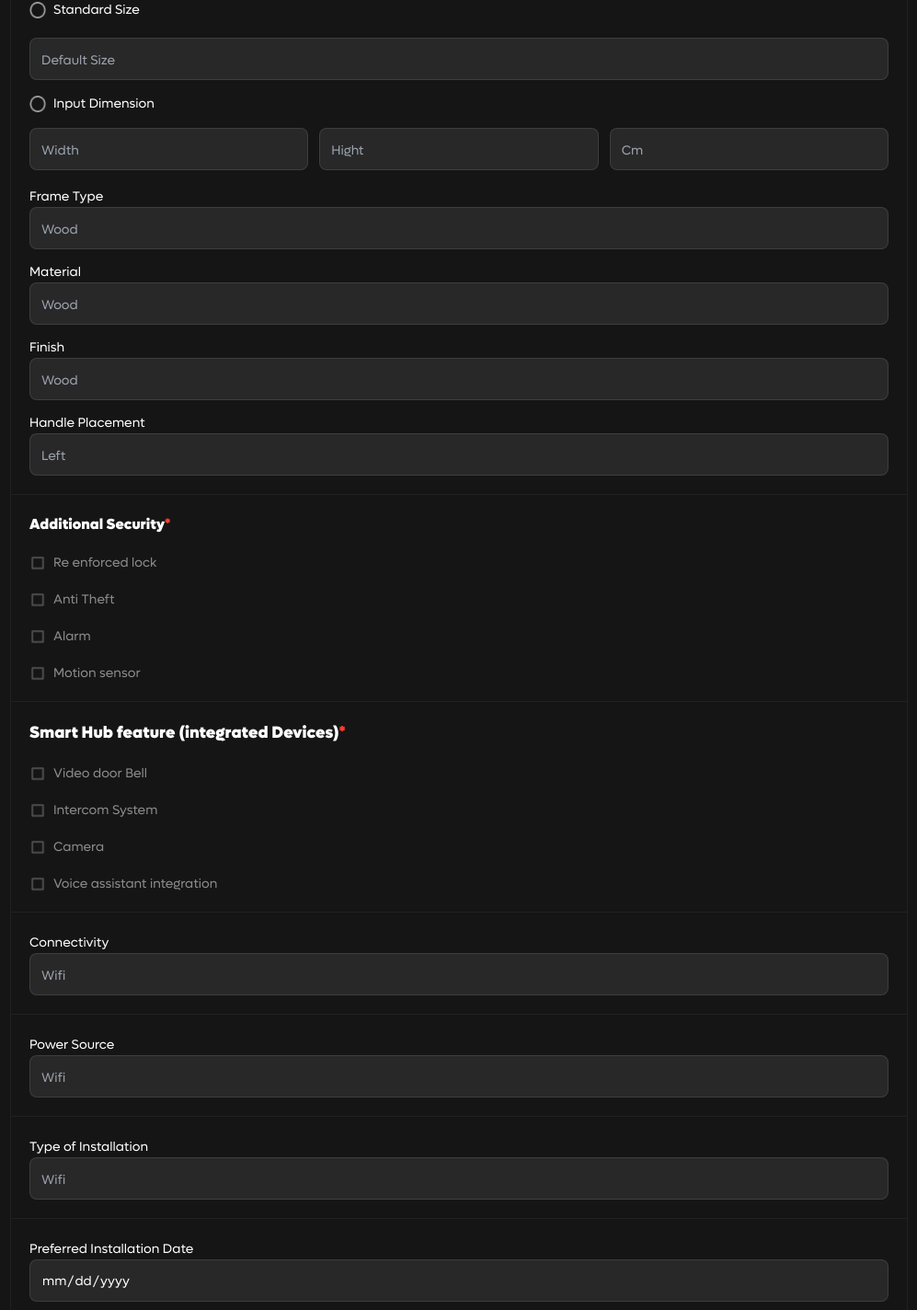
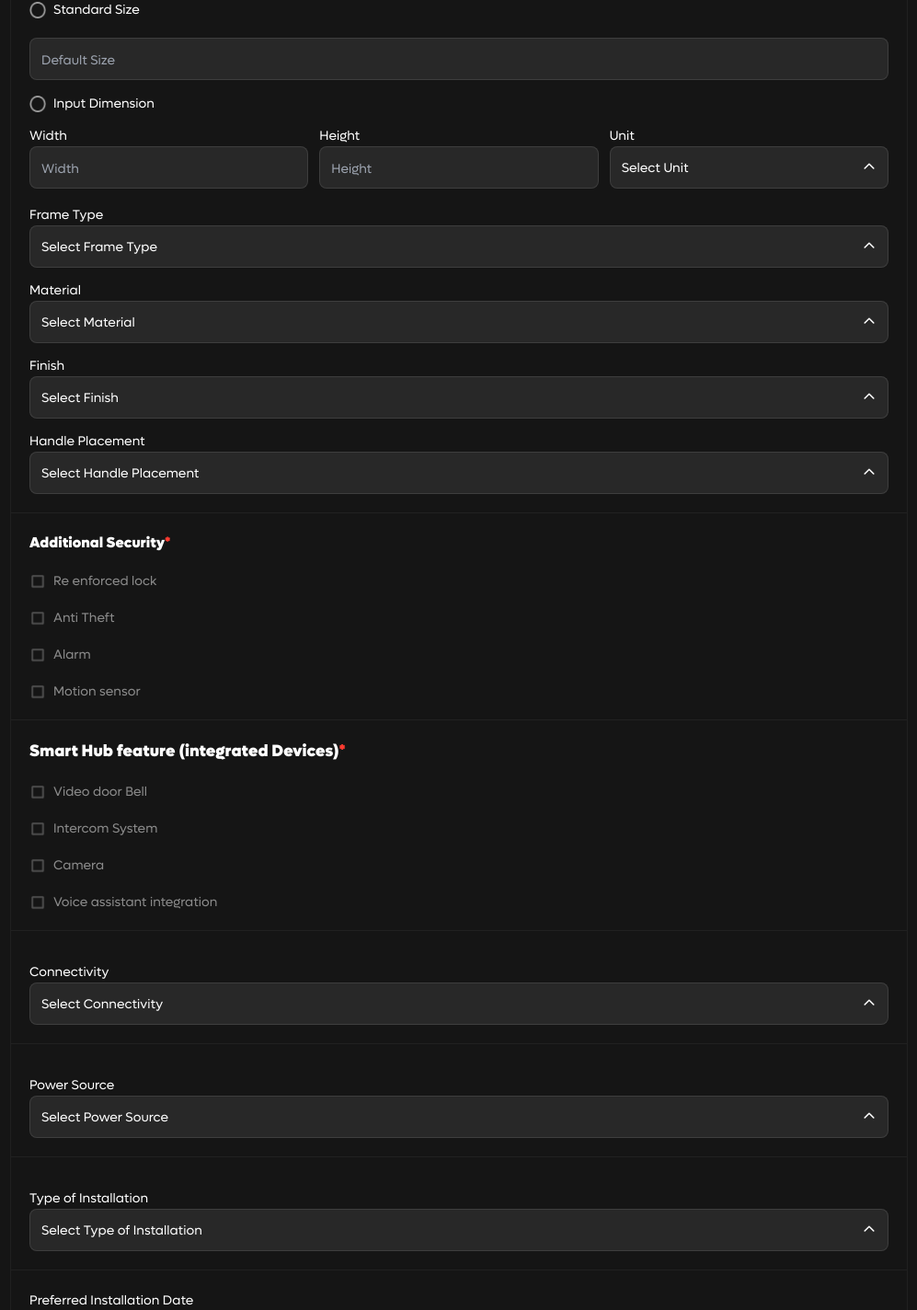
Before and after one commit to Dekatron322/altima, a Next.js app: page /preorder in a window 1280 px wide. Shown: the part 2092-3516 px from the top of the page at 92% size, without its empty margins (141-1138 px from the left). Built offline with nearby package versions, Linux system fonts and the light colour scheme.

Commit message:
dropdown

```diff
--- a/app/(auth)/(preoder)/preorder/page.tsx
+++ b/app/(auth)/(preoder)/preorder/page.tsx
@@ -9,6 +9,7 @@ import MainFooter from "components/Footer/MainFooter"
 import Image from "next/image"
 import { addOrderToUser, OrderPayload } from "services/orderService"
 import { useRouter } from "next/navigation"
+import Dropdown from "components/CustomDropdown"
 
 interface User {
   id: string
@@ -248,6 +249,86 @@ export default function Web() {
 
 
 
+  const frameTypeOptions = ["Slim", "Standard", "Reinforced",];
+  const MaterialOptions  = ["Wood", "Glass", "Metal",];
+  const connectivityOptions = ["Wi-Fi", "BlueTooth", "Zigbee", "None"];
+  const powerOptions = ["AC Connection", "Battery Backup,", "Solar Ready"];
+  const installationOptions = ["Residential", "Commercial,", "Hotel", "Office", "Other"];
+  const unitOptions = ["Cm", "Inches"];
+  const materialToFinishMap: Record<string, string[]> = {
+    Wood: ["Mahogany", "Maple", "Teak", "Oak"],
+    Glass: ["Frosted", "Tinted", "Transparent"],
+    Metal: ["Brushed", "Polished", "Matte"],
+  };
+  const handlePlacementOptions = ["Left", "Right", "Center"];
+
+  const handleFrameTypeSelect = (option: string) => {
+    setFormData((prev) => ({
+      ...prev,
+      door_spec_frame_type: option,
+    }));
+    setOpenDropdown(null);
+  };
+
+  const handleMaterialSelect = (option: string) => {
+    setFormData((prev) => ({
+      ...prev,
+      door_spec_material_type: option,
+      door_spec_finish_type: "", // Reset finish when material changes
+    }));
+    setOpenDropdown(null);
+  };
+
+  const handleConnectivitySelect = (option: string) => {
+    setFormData((prev) => ({
+      ...prev,
+      connectivity: option,
+    }));
+    setOpenDropdown(null);
+  };
+
+  const handleFinishSelect = (option: string) => {
+    setFormData((prev) => ({
+      ...prev,
+      door_spec_finish_type: option,
+    }));
+    setOpenDropdown(null);
+  };
+
+  const handleUnitSelect = (option: string) => {
+    setFormData((prev) => ({
+      ...prev,
+      door_spec_manual_size_unit: option,
+    }));
+    setOpenDropdown(null);
+  };
+
+  const handlePlacementSelect = (option: string) => {
+    setFormData((prev) => ({
+      ...prev,
+      handle_placement: option,
+    }));
+    setOpenDropdown(null);
+  };
+
+  const handlePowerSelect = (option: string) => {
+    setFormData((prev) => ({
+      ...prev,
+      power_source: option,
+    }));
+    setOpenDropdown(null);
+  };
+
+  const handleInstallationSelect = (option: string) => {
+    setFormData((prev) => ({
+      ...prev,
+      type_installation: option,
+    }));
+    setOpenDropdown(null);
+  };
+
+
+
   // Calculate and update total whenever quantity or selectedRadio changes
   useEffect(() => {
     const unitPrice = unitPrices[selectedRadio] ?? 0;
@@ -354,6 +435,13 @@ const subtotal = unitPrice + additionalCharges;
     setIsSubmitting(false);
   }
 };
+
+const [openDropdown, setOpenDropdown] = useState<string | null>(null);
+
+const toggleDropdown = (dropdown: string) => {
+  setOpenDropdown((prev) => (prev === dropdown ? null : dropdown));
+};
+
 
 
 
@@ -832,7 +920,7 @@ const subtotal = unitPrice + additionalCharges;
 
                   {/* Altima Elite Radio */}
                   <div
-                    className="my-4 flex w-full items-center gap-2"
+                    className="mt-4 flex w-full items-center gap-2"
                     onClick={() => {
                       toggleDoorSpec("Input Dimension")
                       setFormData((prevData) => ({
@@ -854,6 +942,8 @@ const subtotal = unitPrice + additionalCharges;
                   </div>
 
                   <div className="mb-4 grid gap-3 lg:grid-cols-3">
+                  <div className="mt-3">
+                  <label className=" text-sm text-white">Width</label>
                     <div className="h-[46px] w-full  items-center justify-between  rounded-lg border border-[#FFFFFF1A] bg-[#282828] px-3  hover:border-[#1B5EED4D] focus:border-[#1B5EED4D] focus:bg-[#FBFAFC] max-sm:mb-2">
                       <div className="flex h-[46px] items-center">
                         <input
@@ -868,101 +958,77 @@ const subtotal = unitPrice + additionalCharges;
                         />
                       </div>
                     </div>{" "}
+                    </div>
+                    <div className="mt-3">
+                    <label className=" text-sm text-white">Height</label>
                     <div className="h-[46px] w-full  items-center justify-between  rounded-lg border border-[#FFFFFF1A] bg-[#282828] px-3  hover:border-[#1B5EED4D] focus:border-[#1B5EED4D] focus:bg-[#FBFAFC] max-sm:mb-2">
+
                       <div className="flex h-[46px] items-center">
                         <input
                           type="text"
                           name="door_spec_manual_size_height"
                           value={formData.door_spec_manual_size_height}
                           onChange={handleChange}
-                          placeholder="Hight"
-                          className="item-center flex h-[24px] w-full bg-transparent text-sm text-white outline-none focus:outline-none"
-                          style={{ width: "100%", height: "24px" }}
-                          disabled={selectedRadio === "Altima Core"}
-                        />
-                      </div>
-                    </div>{" "}
-                    <div className="h-[46px] w-full  items-center justify-between  rounded-lg border border-[#FFFFFF1A] bg-[#282828] px-3  hover:border-[#1B5EED4D] focus:border-[#1B5EED4D] focus:bg-[#FBFAFC] max-sm:mb-2">
-                      <div className="flex h-[46px] items-center">
-                        <input
-                          type="text"
-                          name="door_spec_manual_size_unit"
-                          value={formData.door_spec_manual_size_unit}
-                          onChange={handleChange}
-                          placeholder="Cm"
+                          placeholder="Height"
                           className="item-center flex h-[24px] w-full bg-transparent text-sm text-white outline-none focus:outline-none"
                           style={{ width: "100%", height: "24px" }}
                           disabled={selectedRadio === "Altima Core"}
                         />
                       </div>
                     </div>
+                    </div>{" "}
+                    <Dropdown
+                    label="Unit"
+                    options={unitOptions}
+                    value={formData.door_spec_manual_size_unit || ''}
+                    onSelect={handleUnitSelect}
+                    isOpen={openDropdown === 'unit'}
+                    toggleDropdown={() => toggleDropdown('unit')}
+                  />
                   </div>
 
-                  <label className="text-sm text-white">Frame Type</label>
-                  <div className="h-[46px] w-full  items-center justify-between  rounded-lg border border-[#FFFFFF1A] bg-[#282828] px-3  hover:border-[#1B5EED4D] focus:border-[#1B5EED4D] focus:bg-[#FBFAFC] max-sm:mb-2">
-                    <div className="flex h-[46px] items-center">
-                      <input
-                        type="text"
-                        name="door_spec_frame_type"
-                        value={formData.door_spec_frame_type}
-                        onChange={handleChange}
-                        placeholder="Wood"
-                        className="item-center flex h-[24px] w-full bg-transparent text-sm text-white outline-none focus:outline-none"
-                        style={{ width: "100%", height: "24px" }}
-                        disabled={selectedRadio === "Altima Core"}
+                  <Dropdown
+                    label="Frame Type"
+                    options={frameTypeOptions}
+                    value={formData.door_spec_frame_type || ''}
+                    onSelect={handleFrameTypeSelect}
+                    isOpen={openDropdown === 'frame'}
+                    toggleDropdown={() => toggleDropdown('frame')}
                   />
-                    </div>
+                  <div className="mt-3">
+                  <Dropdown
+        label="Material"
+        options={MaterialOptions}
+        value={formData.door_spec_material_type || ''}
+        onSelect={handleMaterialSelect}
+        isOpen={openDropdown === 'material'}
+        toggleDropdown={() => toggleDropdown('material')}
+      />
+
                   </div>
                   <div className="mt-3">
-                    <label className=" text-sm text-white">Material</label>
-                    <div className="h-[46px] w-full  items-center justify-between  rounded-lg border border-[#FFFFFF1A] bg-[#282828] px-3  hover:border-[#1B5EED4D] focus:border-[#1B5EED4D] focus:bg-[#FBFAFC] max-sm:mb-2">
-                      <div className="flex h-[46px] items-center">
-                        <input
-                          type="text"
-                          name="door_spec_material_type"
-                          value={formData.door_spec_material_type}
-                          onChange={handleChange}
-                          placeholder="Wood"
-                          className="item-center flex h-[24px] w-full bg-transparent text-sm text-white outline-none focus:outline-none"
-                          style={{ width: "100%", height: "24px" }}
-                          disabled={selectedRadio === "Altima Core"}
+                  <Dropdown
+  label="Finish"
+  options={
+    materialToFinishMap[formData.door_spec_material_type ?? ""] || [] // Default to an empty string
+  }
+  value={formData.door_spec_finish_type || ""}
+  onSelect={handleFinishSelect}
+  isOpen={openDropdown === "finish"}
+  toggleDropdown={() => toggleDropdown("finish")}
+  disabled={!formData.door_spec_material_type} // Disable if no material is selected
 />
-                      </div>
-                    </div>
+
                   </div>
                   <div className="mt-3">
-                    <label className=" text-sm text-white">Finish</label>
-                    <div className="h-[46px] w-full  items-center justify-between  rounded-lg border border-[#FFFFFF1A] bg-[#282828] px-3  hover:border-[#1B5EED4D] focus:border-[#1B5EED4D] focus:bg-[#FBFAFC] max-sm:mb-2">
-                      <div className="flex h-[46px] items-center">
-                        <input
-                          type="text"
-                          name="door_spec_finish_type"
-                          placeholder="Wood"
-                          value={formData.door_spec_finish_type}
-                          onChange={handleChange}
-                          className="item-center flex h-[24px] w-full bg-transparent text-sm text-white outline-none focus:outline-none"
-                          style={{ width: "100%", height: "24px" }}
-                          disabled={selectedRadio === "Altima Core"}
+                  <Dropdown
+                    label="Handle Placement"
+                    options={handlePlacementOptions}
+                    value={formData.handle_placement || ''}
+                    onSelect={handlePlacementSelect}
+                    isOpen={openDropdown === 'handle'}
+                    toggleDropdown={() => toggleDropdown('handle')}
                   />
-                      </div>
-                    </div>
-                  </div>
-                  <div className="mt-3">
-                    <label className=" text-sm text-white">Handle Placement</label>
-                    <div className="h-[46px] w-full  items-center justify-between  rounded-lg border border-[#FFFFFF1A] bg-[#282828] px-3  hover:border-[#1B5EED4D] focus:border-[#1B5EED4D] focus:bg-[#FBFAFC] max-sm:mb-2">
-                      <div className="flex h-[46px] items-center">
-                        <input
-                          type="text"
-                          name="handle_placement"
-                          value={formData.handle_placement}
-                          onChange={handleChange}
-                          placeholder="Left"
-                          className="item-center flex h-[24px] w-full bg-transparent text-sm text-white outline-none focus:outline-none"
-                          style={{ width: "100%", height: "24px" }}
-                          disabled={selectedRadio === "Altima Core"}
-                        />
-                      </div>
-                    </div>
                   </div>
                 </div>
 
@@ -1138,57 +1204,36 @@ const subtotal = unitPrice + additionalCharges;
                 </div>
                 <div className="border-b mt-5 border-[#FFFFFF0D]"></div>
                 <div className="p-5">
-                  <label className=" text-sm text-white">Connectivity</label>
-                  <div className="h-[46px] w-full  items-center justify-between  rounded-lg border border-[#FFFFFF1A] bg-[#282828] px-3  hover:border-[#1B5EED4D] focus:border-[#1B5EED4D] focus:bg-[#FBFAFC] max-sm:mb-2">
-                    <div className="flex h-[46px] items-center">
-                      <input
-                        type="text"
-                        name="connectivity"
-                        value={formData.connectivity}
-                        onChange={handleChange}
-                        placeholder="Wifi"
-                        className="item-center flex h-[24px] w-full bg-transparent text-sm text-white outline-none focus:outline-none"
-                        style={{ width: "100%", height: "24px" }}
-                        disabled={selectedRadio === "Altima Core"}
+                <Dropdown
+                    label="Connectivity"
+                    options={connectivityOptions}
+                    value={formData.connectivity || ''}
+                    onSelect={handleConnectivitySelect}
+                    isOpen={openDropdown === 'connectivity'}
+                    toggleDropdown={() => toggleDropdown('connectivity')}
                   />
-                    </div>
-                  </div>
                 </div>
                 <div className="border-b border-[#FFFFFF0D]"></div>
                 <div className="p-5">
-                  <label className=" text-sm text-white">Power Source</label>
-                  <div className="h-[46px] w-full  items-center justify-between  rounded-lg border border-[#FFFFFF1A] bg-[#282828] px-3  hover:border-[#1B5EED4D] focus:border-[#1B5EED4D] focus:bg-[#FBFAFC] max-sm:mb-2">
-                    <div className="flex h-[46px] items-center">
-                      <input
-                        type="text"
-                        name="power_source"
-                        value={formData.power_source}
-                        onChange={handleChange}
-                        placeholder="Wifi"
-                        className="item-center flex h-[24px] w-full bg-transparent text-sm text-white outline-none focus:outline-none"
-                        style={{ width: "100%", height: "24px" }}
-                        disabled={selectedRadio === "Altima Core"}
+                <Dropdown
+                    label="Power Source"
+                    options={powerOptions}
+                    value={formData.power_source || ''}
+                    onSelect={handlePowerSelect}
+                    isOpen={openDropdown === 'power'}
+                    toggleDropdown={() => toggleDropdown('power')}
                   />
-                    </div>
-                  </div>
                 </div>
                 <div className="border-b border-[#FFFFFF0D]"></div>
                 <div className="p-5">
-                  <label className=" text-sm text-white">Type of Installation</label>
-                  <div className="h-[46px] w-full  items-center justify-between  rounded-lg border border-[#FFFFFF1A] bg-[#282828] px-3  hover:border-[#1B5EED4D] focus:border-[#1B5EED4D] focus:bg-[#FBFAFC] max-sm:mb-2">
-                    <div className="flex h-[46px] items-center">
-                      <input
-                        type="text"
-                        name="type_installation"
-                        value={formData.type_installation}
-                        onChange={handleChange}
-                        placeholder="Wifi"
-                        className="item-center flex h-[24px] w-full bg-transparent text-sm text-white outline-none focus:outline-none"
-                        style={{ width: "100%", height: "24px" }}
-                        disabled={selectedRadio === "Altima Core"}
+                <Dropdown
+                    label="Type of Installation"
+                    options={installationOptions}
+                    value={formData.type_installation || ''}
+                    onSelect={handleInstallationSelect}
+                    isOpen={openDropdown === 'installation'}
+                    toggleDropdown={() => toggleDropdown('installation')}
                   />
-                    </div>
-                  </div>
                 </div>
                 <div className="border-b border-[#FFFFFF0D]"></div>
                 <div className="p-5">
--- /dev/null
+++ b/components/CustomDropdown.tsx
@@ -0,0 +1,68 @@
+import React from 'react';
+
+interface DropdownProps {
+  label: string;
+  options: string[];
+  value: string;
+  onSelect: (option: string) => void;
+  disabled?: boolean;
+  isOpen: boolean;
+  toggleDropdown: () => void;
+}
+
+const Dropdown: React.FC<DropdownProps> = ({
+  label,
+  options,
+  value,
+  onSelect,
+  disabled = false,
+  isOpen,
+  toggleDropdown,
+}) => {
+  return (
+    <div className="mt-3">
+      <label className="text-sm text-white">{label}</label>
+      <div
+        className="relative h-[46px] w-full rounded-lg border border-[#FFFFFF1A] bg-[#282828] px-3 hover:border-[#1B5EED4D] focus-within:border-[#1B5EED4D] focus-within:bg-[#FBFAFC] max-sm:mb-2 cursor-pointer"
+        onClick={toggleDropdown}
+      >
+        <div className="flex h-[46px] items-center justify-between">
+          <span className="text-sm text-white">{value || `Select ${label}`}</span>
+          <svg
+            className={`w-4 h-4 text-white transition-transform ${isOpen ? 'rotate-180' : ''}`}
+            xmlns="http://www.w3.org/2000/svg"
+            viewBox="0 0 20 20"
+            fill="currentColor"
+          >
+            <path
+              fillRule="evenodd"
+              d="M10 3a1 1 0 01.707.293l6 6a1 1 0 01-1.414 1.414L10 5.414l-5.293 5.293A1 1 0 013.293 9.293l6-6A1 1 0 0110 3z"
+              clipRule="evenodd"
+            />
+          </svg>
+        </div>
+        {isOpen && !disabled && (
+          <div className="absolute top-[50px] left-0 w-full z-10 rounded-lg bg-[#1B1B1B] border border-[#FFFFFF1A] shadow-lg">
+            {options.map((option) => (
+              <div
+                key={option}
+                className={`px-3 py-2 text-sm text-white hover:bg-[#1B5EED4D] cursor-pointer ${
+                  value === option ? 'bg-[#1B5EED4D]' : ''
+                }`}
+                onClick={() => {
+                  onSelect(option);
+                  toggleDropdown(); // Close the dropdown after selection
+                }}
+              >
+                {option}
+
+              </div>
+            ))}
+          </div>
+        )}
+      </div>
+    </div>
+  );
+};
+
+export default Dropdown;
```
Lines whose indentation alone changed are shown as unchanged.
